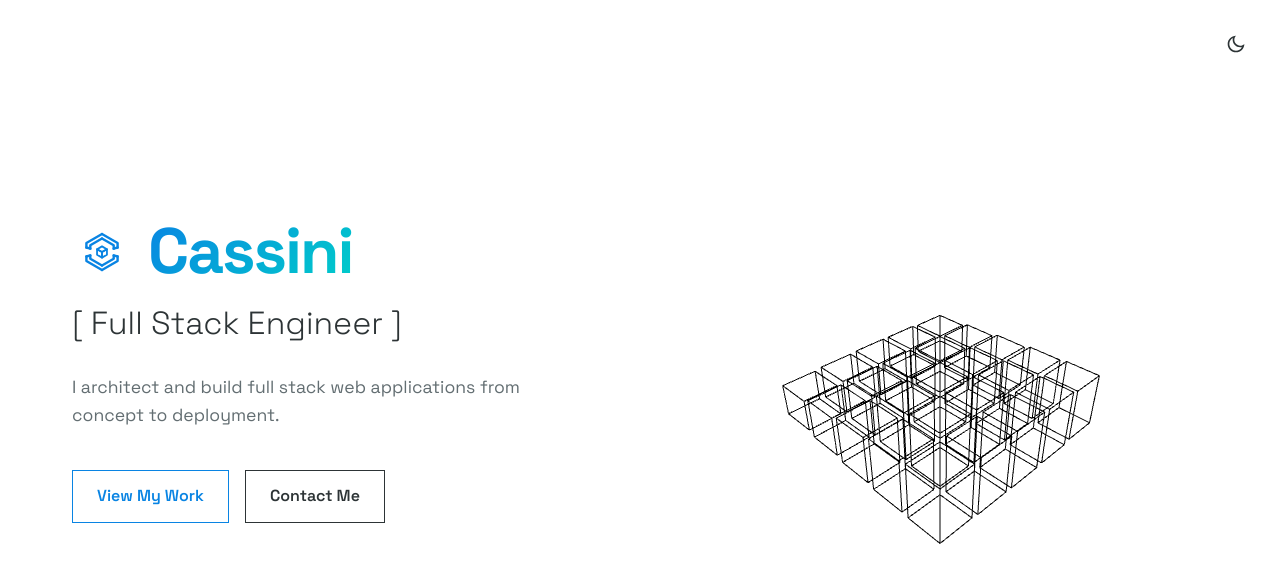
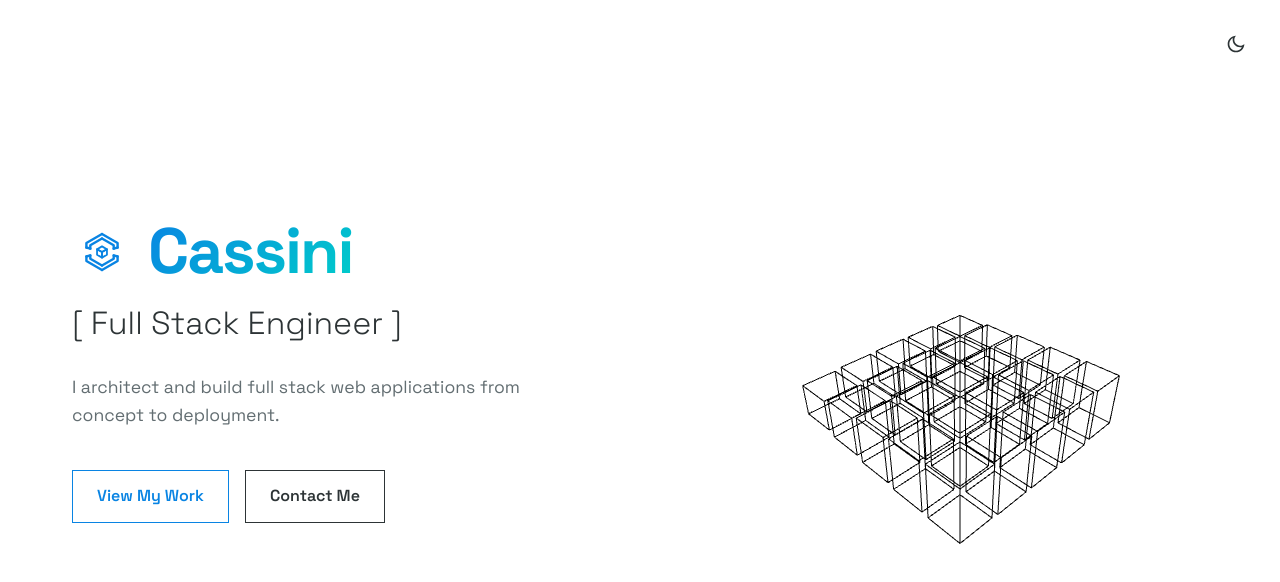
Before and after one commit to dev-cassini/cassini-portfolio, an Angular app: page / in a window 1280 px wide. Shown: the top 582 px of the page. Built offline with nearby package versions, Linux system fonts and the light colour scheme.

Commit message:
home page - adjust animation canvas to cover the entire viewport so the scatter animation won't be clipped at the edges

```diff
--- a/src/app/components/hero/hero.scss
+++ b/src/app/components/hero/hero.scss
@@ -72,11 +72,11 @@
     }
 
     &__visual {
-        position: absolute;
+        position: fixed;
         top: 0;
         left: 0;
-        width: 100%;
-        height: 100%;
+        width: 100vw;
+        height: 100vh;
         display: flex;
         justify-content: center;
         align-items: center;
@@ -123,7 +123,6 @@
         }
 
         &__visual {
-            // Visual is already absolute and full screen globally
             opacity: 0.3; // Fade out visual on mobile to make text readable
             z-index: 0;
             pointer-events: none; // Disable interaction with the canvas on mobile
```
Also changed, not shown: 1 other file (tests, documents, lock files or other folders).
